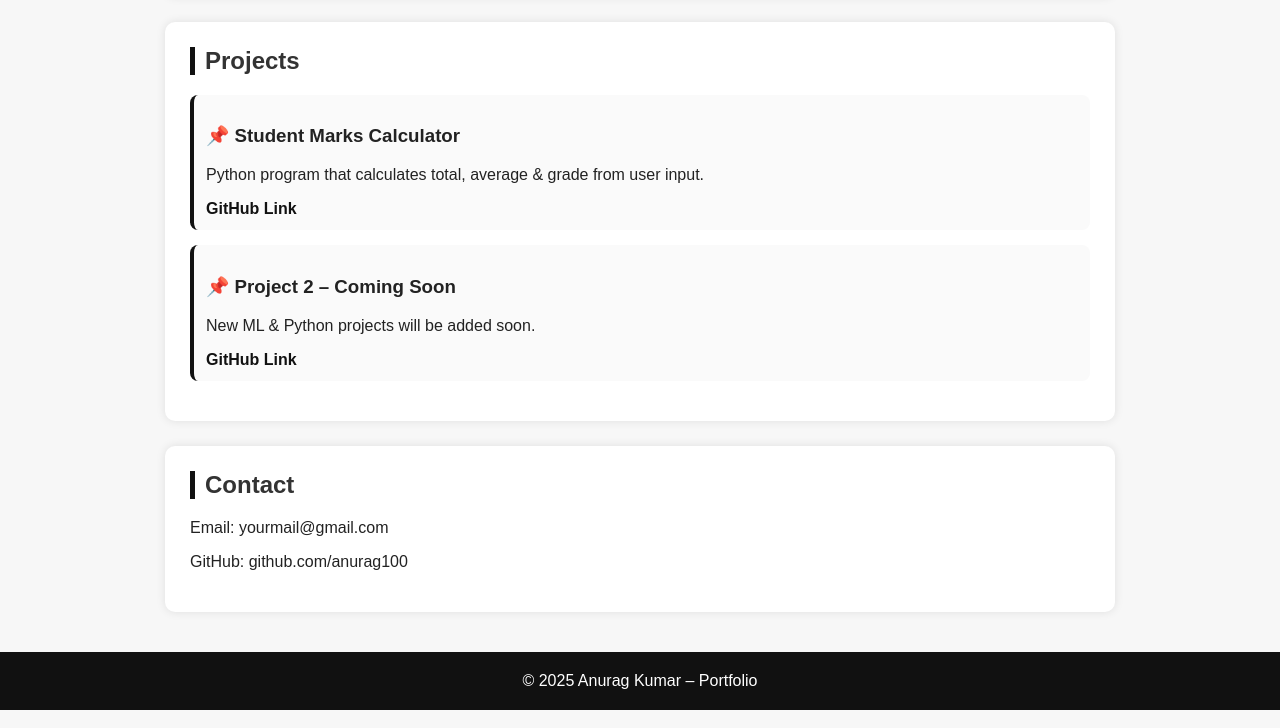
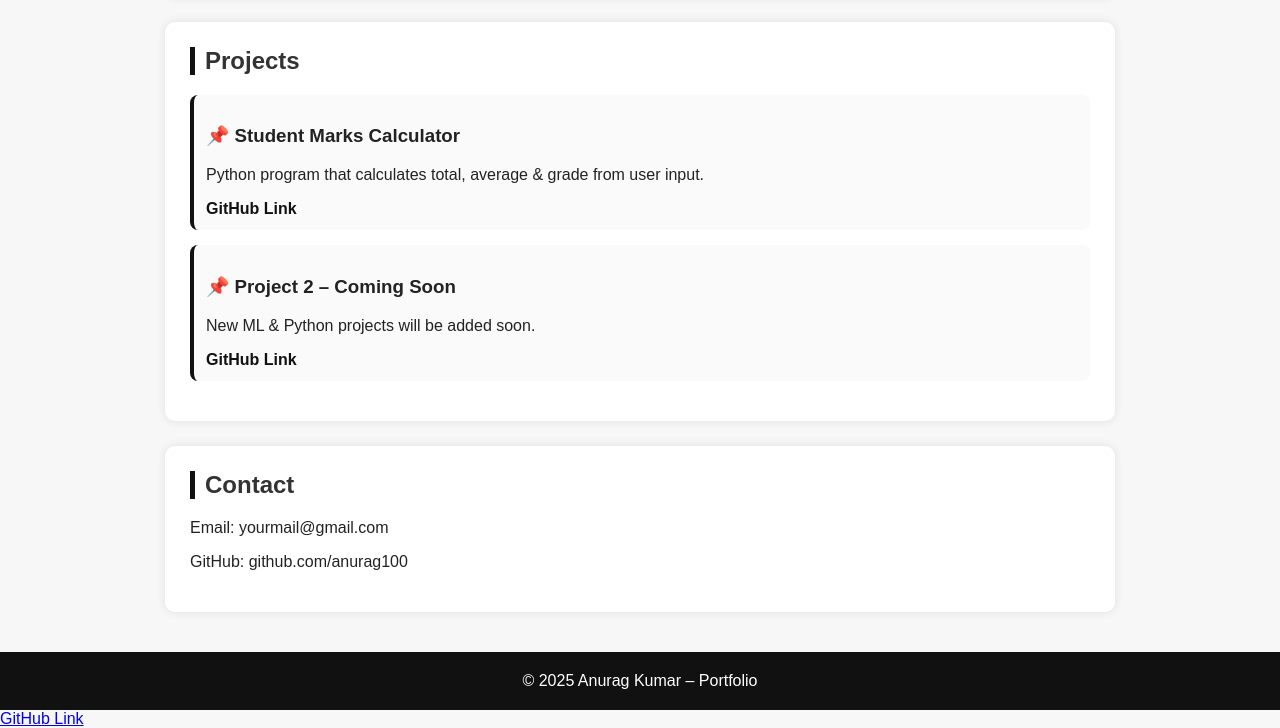
Before and after one commit to kingmaker2035-png/anurag100.github.io, a plain HTML site: page index.html in a window 1280 px wide. Shown: the part 540-1268 px from the top of the page. Drawn offline with Linux system fonts and the light colour scheme.

Commit message:
Add GitHub link for Student Marks Calculator
Added a link to the GitHub repository for the Student Marks Calculator project.

```diff
--- a/index.html
+++ b/index.html
@@ -144,3 +144,6 @@
 
 </body>
 </html>
+<a href="https://github.com/kingmaker2035-png/student-marks-calculator" target="_blank">
+    GitHub Link
+</a>
```
